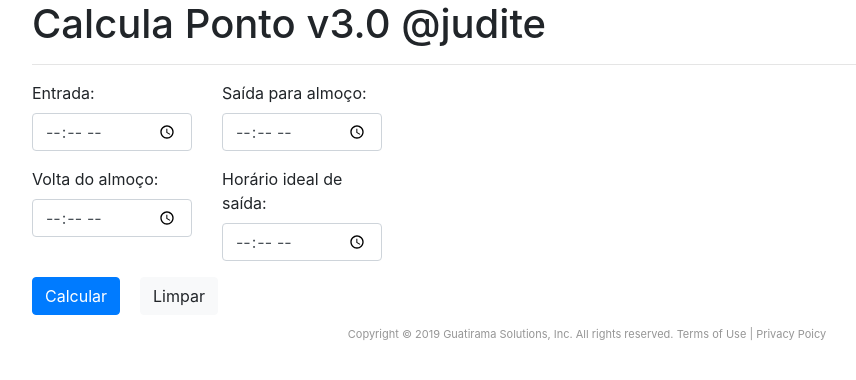
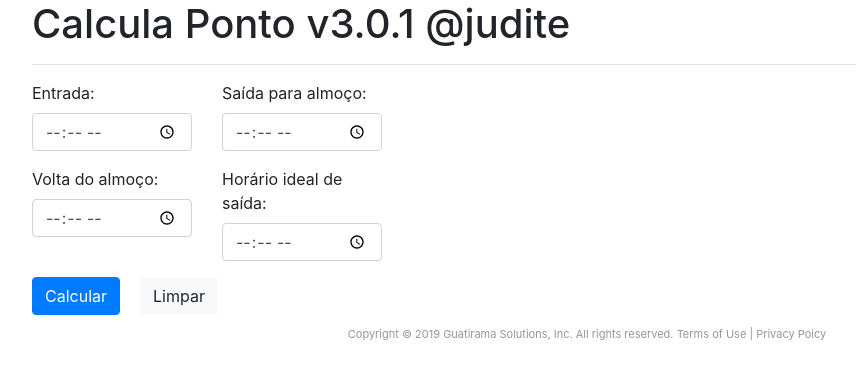
Before and after one commit to alissonsena/calculaponto, an Angular app: page /calcula in a window 1280 px wide. Shown: the top 380 px of the page, without its empty margins (53-909 px from the left). Built offline with nearby package versions, Linux system fonts and the light colour scheme.

Commit message:
Ajuste da versão

```diff
--- a/src/app/app.component.html
+++ b/src/app/app.component.html
@@ -1,6 +1,6 @@
 <div id="conteudo" class="container">
 
-    <h1>Calcula Ponto v3.0 @judite</h1>
+    <h1>Calcula Ponto v3.0.1 @judite</h1>
     <hr />
     <router-outlet></router-outlet>
 
```
